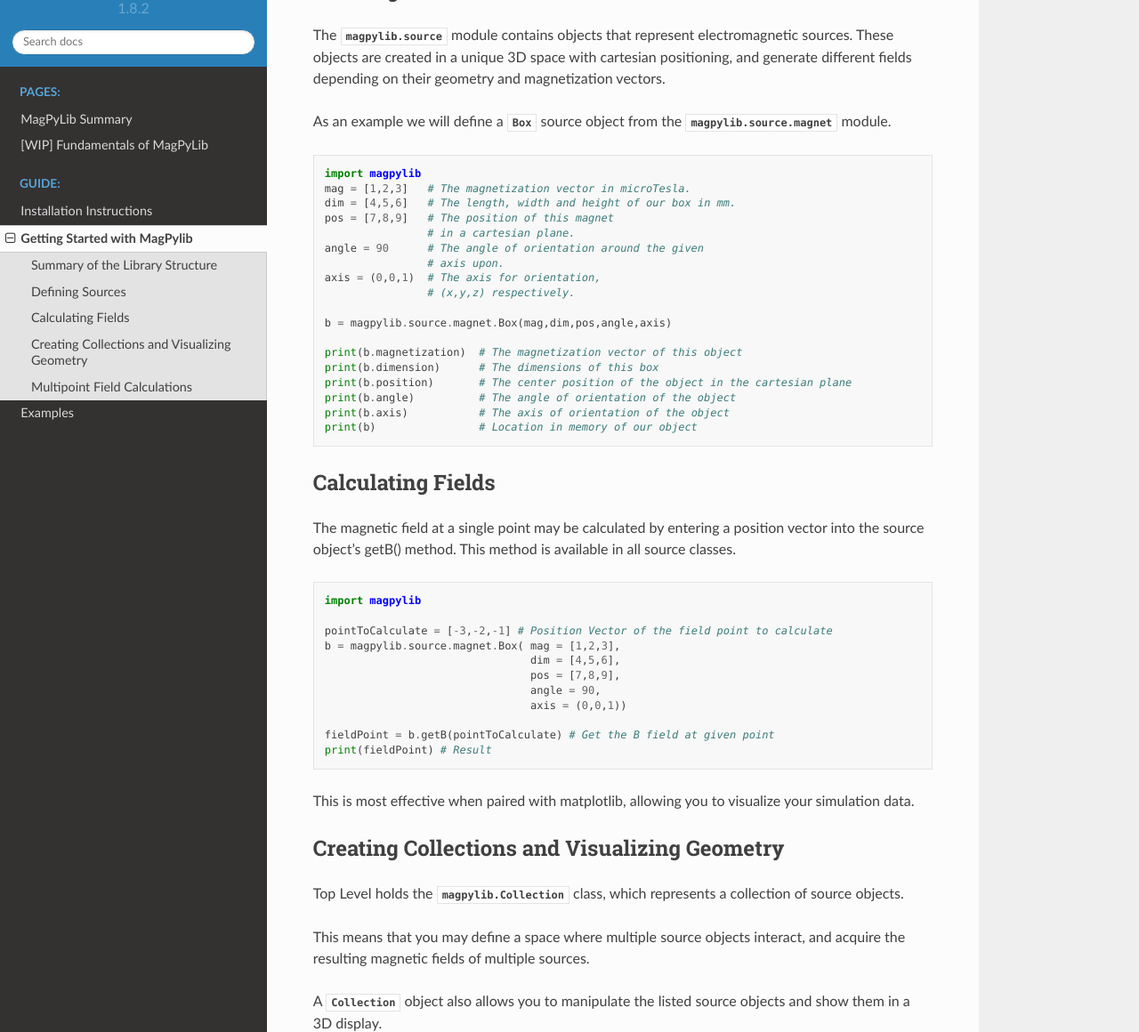
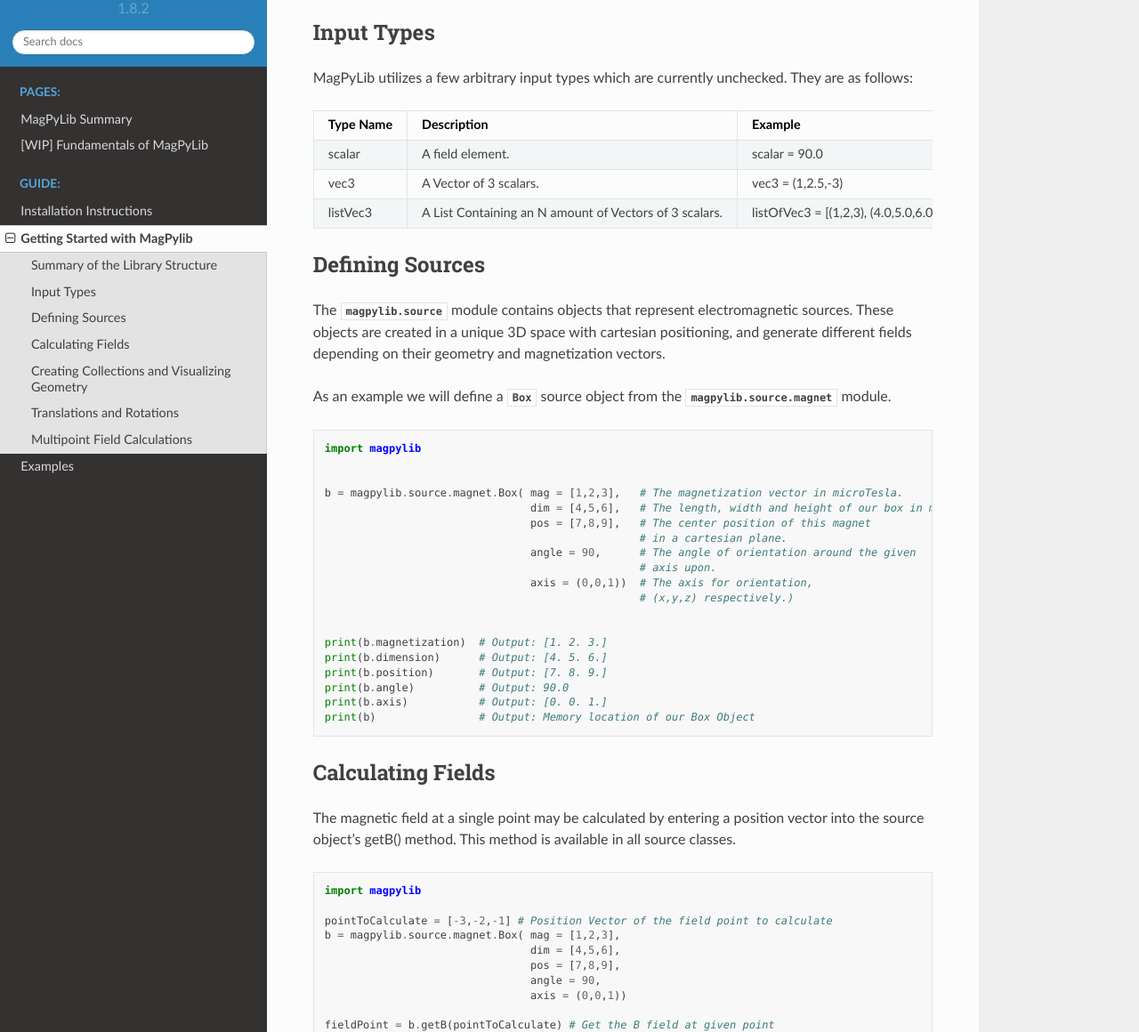
Before and after one commit to magpylib/magpylib, a Sphinx documentation site: the page built from docs/_pages/_guide/1_gettingStarted.md, in a window 1280 px wide and 1400 px high, scrolled down 611 px, cut to the strip 240-1400 px from the top of the window. Shown: the whole strip at 89% size. Built offline with Sphinx 7.4.7 and the Read the Docs theme 2.0.0, drawn with Linux system fonts in a browser that asks for light colours; formulas are drawn with MathJax 3; pages that are not in the unit, such as notebooks, are missing from menus; the version number is read from the project's files by our own code; some of the changed text lies outside the part shown.

Commit message:
Add input types table, add output display to scripts

````diff
--- a/docs/_pages/_guide/1_gettingStarted.md
+++ b/docs/_pages/_guide/1_gettingStarted.md
@@ -3,9 +3,11 @@
 >Note: This is a Work in Progress
 - [Getting Started with MagPylib](#getting-started-with-magpylib)
     - [Summary of the Library Structure](#summary-of-the-library-structure)
+    - [Input Types](#input-types)
     - [Defining Sources](#defining-sources)
     - [Calculating Fields](#calculating-fields)
     - [Creating Collections and Visualizing Geometry](#creating-collections-and-visualizing-geometry)
+    - [Translations and Rotations](#translations-and-rotations)
     - [Multipoint Field Calculations](#multipoint-field-calculations)
 
 ### Summary of the Library Structure
@@ -34,7 +36,23 @@ and angle information as well as rotation of position vectors.
 
 ```
 
+### Input Types
 
+MagPyLib utilizes a few arbitrary input types which are currently unchecked.
+They are as follows:
+
+
+```eval_rst
++------------+---------------------------------------------------------+-----------------------------------------------------------------------------+------------------------------------------+
+|  Type Name | Description                                             | Example                                                                     | Actual Type                              |
++============+=========================================================+=============================================================================+==========================================+
+| scalar     | A field element.                                        | scalar = 90.0                                                               |  numeric (instances of `int` or `float`) |
++------------+---------------------------------------------------------+-----------------------------------------------------------------------------+------------------------------------------+
+| vec3       |  A Vector of 3 scalars.                                 | vec3 = (1,2.5,-3)                                                           | Tuple(numeric,numeric,numeric)           |
++------------+---------------------------------------------------------+-----------------------------------------------------------------------------+------------------------------------------+
+| listVec3   |  A List Containing an N amount of Vectors of 3 scalars. | listOfVec3 = [(1,2,3),              (4.0,5.0,6.0),              (-7,-8,-9)] |  List[Tuple(numeric,numeric,numeric)]    |
++------------+---------------------------------------------------------+-----------------------------------------------------------------------------+------------------------------------------+
+```
 
 ### Defining Sources
 
@@ -47,23 +65,24 @@ As an example we will define a :mod:`~magpylib.source.magnet.Box` source object
 
 ```python
 import magpylib
-mag = [1,2,3]   # The magnetization vector in microTesla.
-dim = [4,5,6]   # The length, width and height of our box in mm.
-pos = [7,8,9]   # The position of this magnet
-                # in a cartesian plane.
-angle = 90      # The angle of orientation around the given
-                # axis upon.
-axis = (0,0,1)  # The axis for orientation,
-                # (x,y,z) respectively.
 
-b = magpylib.source.magnet.Box(mag,dim,pos,angle,axis)
 
-print(b.magnetization)  # The magnetization vector of this object
-print(b.dimension)      # The dimensions of this box
-print(b.position)       # The center position of the object in the cartesian plane
-print(b.angle)          # The angle of orientation of the object
-print(b.axis)           # The axis of orientation of the object
-print(b)                # Location in memory of our object
+b = magpylib.source.magnet.Box( mag = [1,2,3],   # The magnetization vector in microTesla.
+                                dim = [4,5,6],   # The length, width and height of our box in mm.
+                                pos = [7,8,9],   # The center position of this magnet
+                                                 # in a cartesian plane.
+                                angle = 90,      # The angle of orientation around the given
+                                                 # axis upon.
+                                axis = (0,0,1))  # The axis for orientation,
+                                                 # (x,y,z) respectively.)
+
+
+print(b.magnetization)  # Output: [1. 2. 3.]
+print(b.dimension)      # Output: [4. 5. 6.]
+print(b.position)       # Output: [7. 8. 9.]
+print(b.angle)          # Output: 90.0
+print(b.axis)           # Output: [0. 0. 1.]
+print(b)                # Output: Memory location of our Box Object
 
 ```
 ### Calculating Fields
@@ -81,7 +100,7 @@ b = magpylib.source.magnet.Box( mag = [1,2,3],
                                 axis = (0,0,1))
 
 fieldPoint = b.getB(pointToCalculate) # Get the B field at given point
-print(fieldPoint) # Result
+print(fieldPoint) # Output: [ 0.00730574  0.00181691 -0.00190384]
 ```
 
 This is most effective when paired with matplotlib, allowing you to visualize your simulation data.
@@ -114,6 +133,10 @@ Let's mark the position and retrieve the B field from our :mod:`~magpylib.source
 
 ```
 
+### Translations and Rotations
+
+All Objects, be it a Source Object or a Collection Object, have a set of methods that allow for Translations and Rotation
+
 To be Completed
 
 ### Multipoint Field Calculations
````
